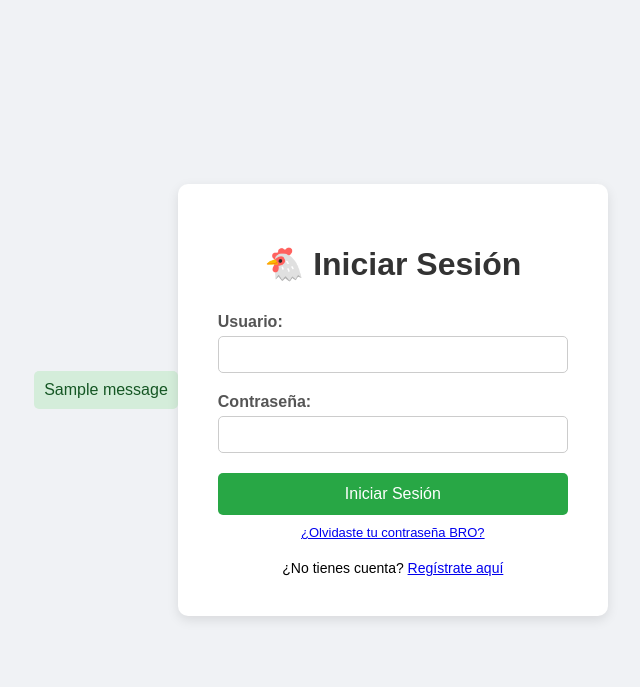
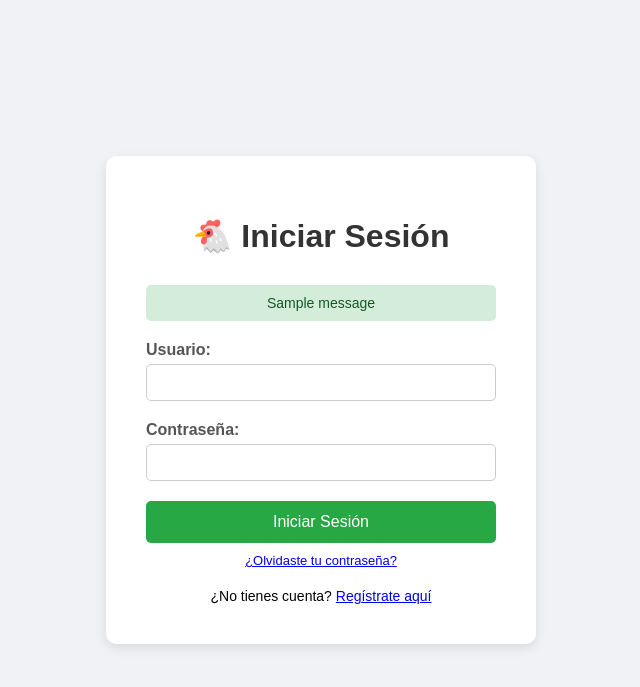
Before and after one commit to johancal30-ui/Galpon_Proyecto, a Django app: page /login/ in a window 1280 px wide. Shown: the top 687 px of the page, without its empty margins (319-959 px from the left). Run offline with Django 5.2, Linux system fonts and the light colour scheme; tables that the repository leaves empty hold one stand-in row (values such as "Sample post"); one stand-in notice (Sample message) is shown.

Commit message:
arreglo de login registro

```diff
--- a/accounts/templates/login.html
+++ b/accounts/templates/login.html
@@ -59,19 +59,28 @@
             border-radius: 5px;
             margin-bottom: 20px;
         }
+        .mensaje {
+            background-color: #d4edda;
+            color: #155724;
+            padding: 10px;
+            border-radius: 5px;
+            margin-bottom: 20px;
+            text-align: center;
+            font-size: 14px;
+        }
     </style>
 </head>
 <body>
-    {% if messages %}
-    {% for message in messages %}
-        <div class="error" style="background-color: #d4edda; color: #155724;">
-            {{ message }}
-        </div>
-    {% endfor %}
-    {% endif %}
-
     <div class="login-container">
         <h1>🐔 Iniciar Sesión</h1>
+
+        {% if messages %}
+            {% for message in messages %}
+                <div class="mensaje">
+                    {{ message }}
+                </div>
+            {% endfor %}
+        {% endif %}
 
         {% if error %}
             <div class="error">
@@ -90,7 +99,7 @@
             <button type="submit">Iniciar Sesión</button>
 
             <div style="text-align: center; margin-top: 10px; font-size: 13px;">
-                <a href="{% url 'accounts:recuperar' %}">¿Olvidaste tu contraseña BRO?</a>
+                <a href="{% url 'accounts:recuperar' %}">¿Olvidaste tu contraseña?</a>
             </div>
 
             <div style="text-align: center; margin-top: 20px; font-size: 14px;">
--- a/accounts/views.py
+++ b/accounts/views.py
@@ -6,7 +6,6 @@ from django.contrib import messages
 from django.contrib.auth.views import (PasswordResetView, PasswordResetDoneView, PasswordResetConfirmView, PasswordResetCompleteView,)
 
 def login_view(request):
-    # Si el usuario ya está logueado, lo mandamos a la home
     if request.user.is_authenticated:
         return redirect('accounts:home')
 
```
